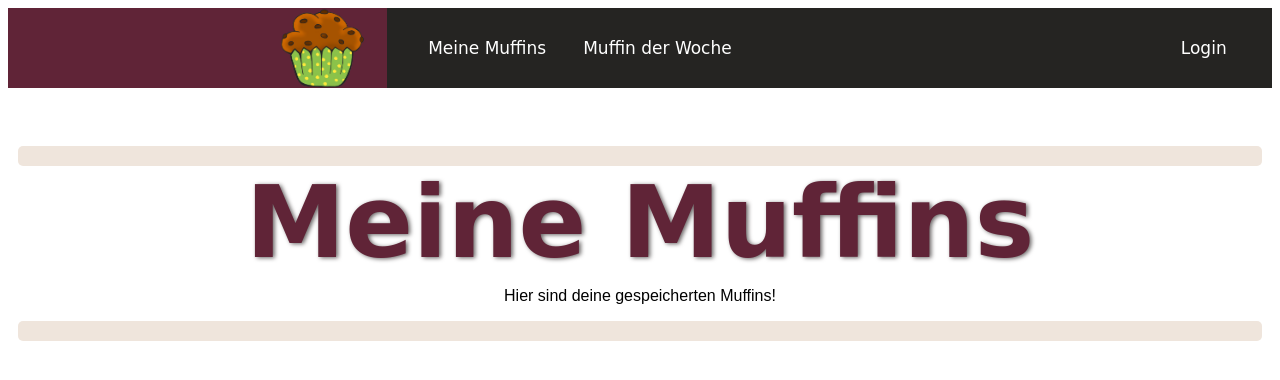
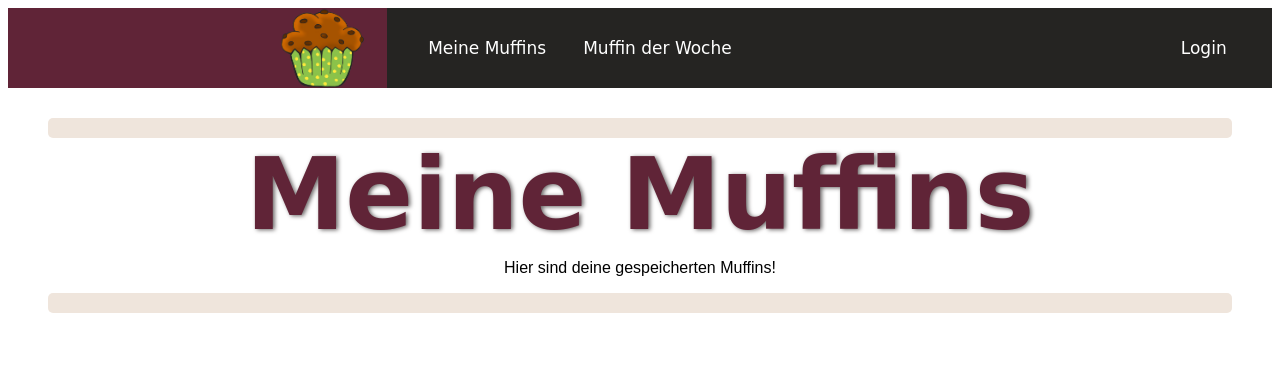
Before and after one commit to Chris-is-Github/muffin-maker, a website: page Vorläufig_MeineMuffins/Meine_Muffins_V1.html in a window 1280 px wide. Drawn offline with Linux system fonts and the light colour scheme; no server answers.

Commit message:
Update Meine_Muffins_V1.html

```diff
--- a/Vorläufig_MeineMuffins/Meine_Muffins_V1.html
+++ b/Vorläufig_MeineMuffins/Meine_Muffins_V1.html
@@ -3,7 +3,7 @@
 <head>
     <meta charset="UTF-8">
     <title>Meine Muffins</title>
-    <link rel="stylesheet" href="./layout_meine_muffins_V1.css">
+    <link rel="stylesheet" href="./layout_meine_muffins_V2.css">
     <link rel="stylesheet" href="./style_meine_muffins_V1.css">
     <link rel="stylesheet" href="navbar.css">
     <script src="muffinSection.js"></script>
```
